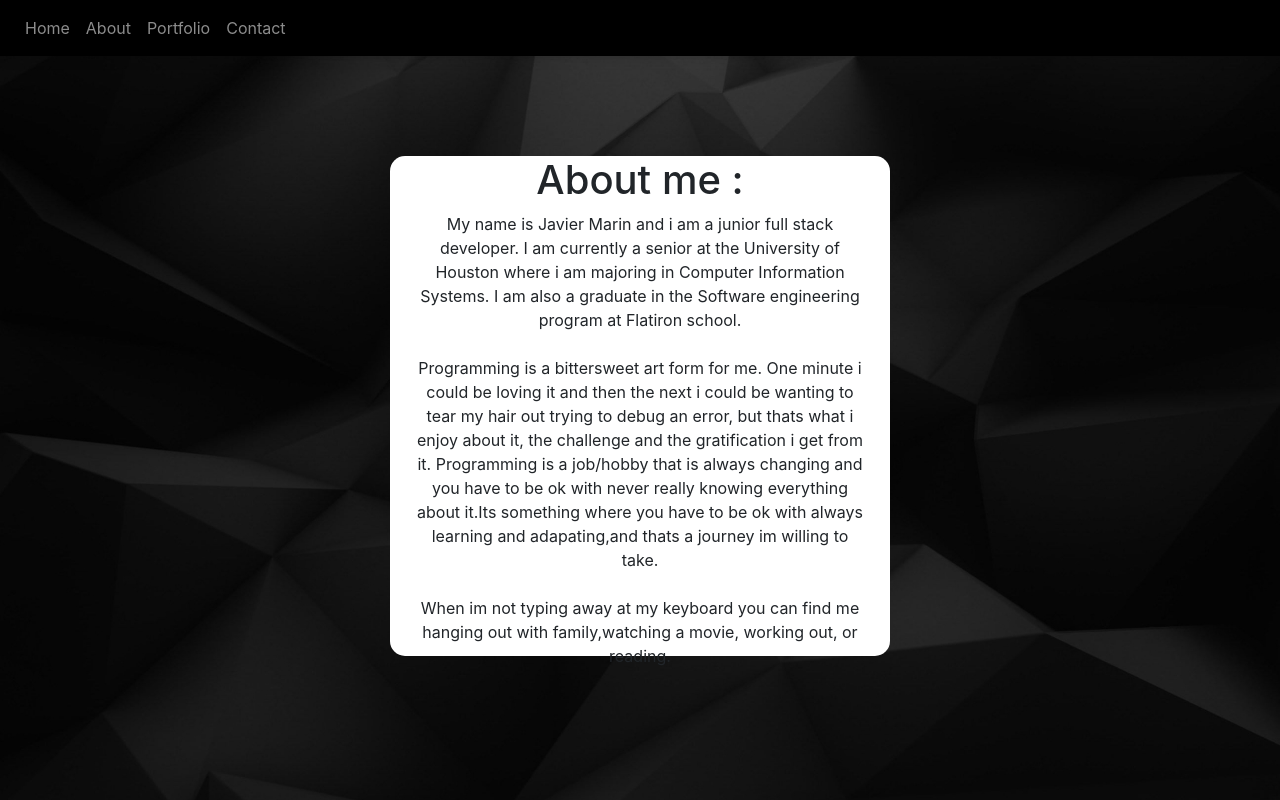
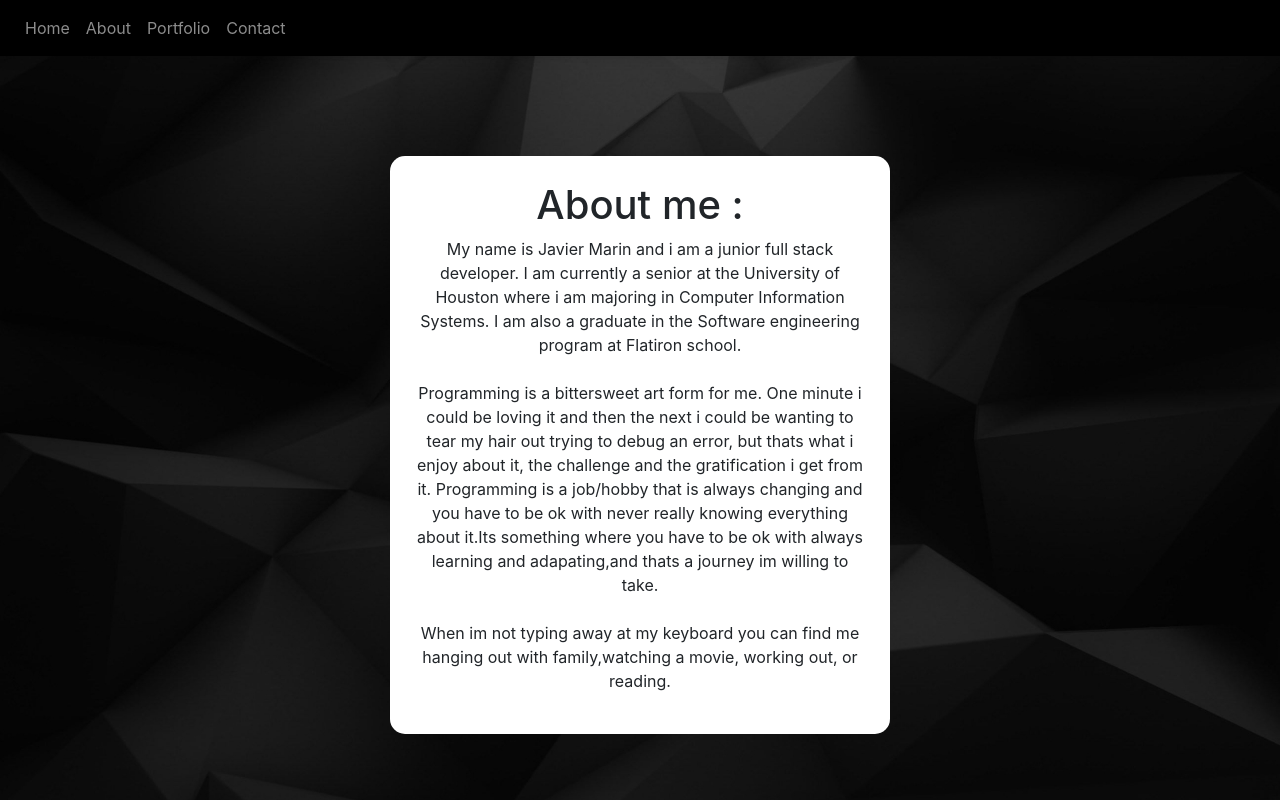
Before and after one commit to jaym832/my-portfolio, a React (Create React App) app: page /about in a window 1280 px wide. Built offline with nearby package versions, Linux system fonts and the light colour scheme.

Commit message:
padding in about me

```diff
--- a/src/Components/About/About.css
+++ b/src/Components/About/About.css
@@ -1,13 +1,14 @@
 .aboutDiv {
   background-color: white;
   width: 500px;
-  height: 500px;
+  height: 100%;
   border-radius: 15px;
   margin: auto;
   margin-top: 100px;
   max-width: 100%;
-  padding-left: 25px;
-  padding-right: 25px;
+  max-height: 100%;
+
+  padding: 25px;
 }
 .about-text {
   text-align: center;
```
